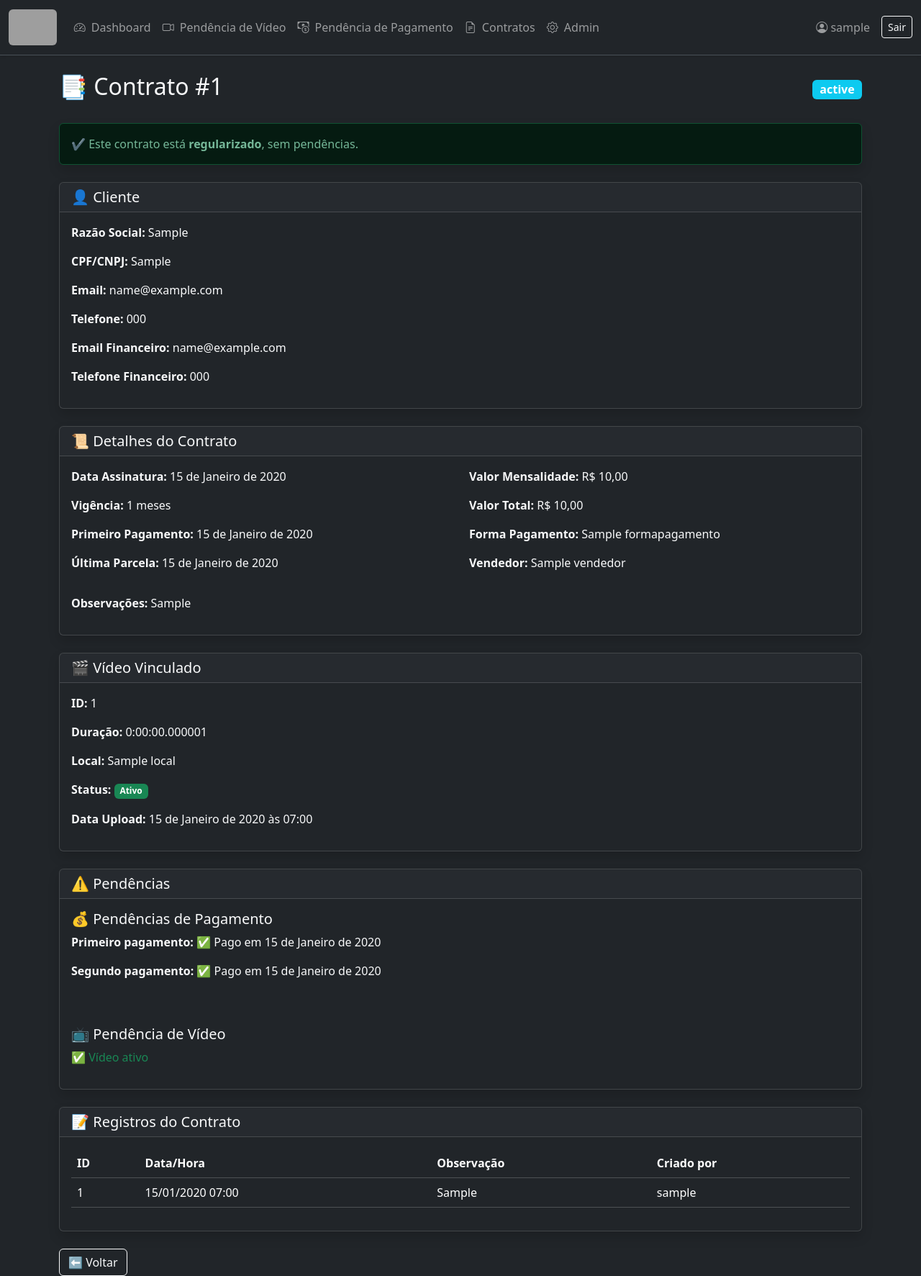
After one commit to ninocsta/Innovaled, a Django app: page /contrato/1/ in a window 1280 px wide. The commit adds this page. Shown: the whole page at 72% size. Run offline with Django 5.2, Linux system fonts and the light colour scheme; a user stored in the database is signed in; tables that the repository leaves empty hold one stand-in row (values such as "Sample post"); grey boxes are pictures that could not be loaded.

Commit message:
novos ajustes

```diff
--- a/app/templates/base.html
+++ b/app/templates/base.html
@@ -1,22 +1,70 @@
 <!DOCTYPE html>
 <html lang="pt-br" id="htmlElement" data-bs-theme="dark">
-
 <head>
   {% load static %}
   <meta charset="UTF-8">
   <meta name="viewport" content="width=device-width, initial-scale=1.0">
-  <title>{% block title %} {% endblock %}</title>
-  <link href="https://cdn.jsdelivr.net/npm/bootstrap@5.3.8/dist/css/bootstrap.min.css" rel="stylesheet" integrity="sha384-sRIl4kxILFvY47J16cr9ZwB07vP4J8+LH7qKQnuqkuIAvNWLzeN8tE5YBujZqJLB" crossorigin="anonymous">
+  <title>{% block title %}{% endblock %}</title>
+  <link href="https://cdn.jsdelivr.net/npm/bootstrap@5.3.8/dist/css/bootstrap.min.css" rel="stylesheet"
+    integrity="sha384-sRIl4kxILFvY47J16cr9ZwB07vP4J8+LH7qKQnuqkuIAvNWLzeN8tE5YBujZqJLB" crossorigin="anonymous">
+  <link rel="stylesheet" href="https://cdn.jsdelivr.net/npm/bootstrap-icons@1.13.1/font/bootstrap-icons.min.css">
 </head>
+<body>
+  <!-- Navbar -->
+  <nav class="navbar navbar-expand-lg navbar-dark bg-dark border-bottom shadow-sm ">
+    <div class="container-fluid">
+      <!-- Logo / Nome do sistema -->
+      <a class="navbar-brand d-flex align-items-center" href="{% url 'home' %}">
+        <img src="{% static 'logo.jpg' %}" alt="Logo Innova LED" class="img-fluid rounded" style="max-width: 150px; max-height: 50px;">
+      </a>
+      <!-- Botão responsivo -->
+      <button class="navbar-toggler" type="button" data-bs-toggle="collapse" data-bs-target="#navbarNav"
+        aria-controls="navbarNav" aria-expanded="false" aria-label="Alternar navegação">
+        <span class="navbar-toggler-icon"></span>
+      </button>
 
-<body>
-    <main>
+      <!-- Links -->
+      <div class="collapse navbar-collapse" id="navbarNav">
+        <ul class="navbar-nav me-auto mb-2 mb-lg-0">
+          <li class="nav-item">
+            <a class="nav-link" href="#"><i class="bi bi-speedometer2 me-1"></i> Dashboard</a>
+          </li>
+          <li class="nav-item">
+            <a class="nav-link" href="{% url 'pendencias_video' %}"><i class="bi bi-camera-video me-1"></i> Pendência de Vídeo</a>
+          </li>
+          <li class="nav-item">
+            <a class="nav-link" href="{% url 'pendencias_pagamento' %}"><i class="bi bi-cash-coin me-1"></i> Pendência de Pagamento</a>
+          </li>
+          <li class="nav-item">
+            <a class="nav-link" href="{% url 'contratos_list' %}"><i class="bi bi-file-earmark-text me-1"></i> Contratos</a>
+          </li>
+          <li class="nav-item">
+            <a class="nav-link" href="/admin/"><i class="bi bi-gear me-1"></i> Admin</a>
+          </li>
+        </ul>
+
+        <!-- Usuário logado -->
+        {% if user.is_authenticated %}
+          <span class="navbar-text me-3">
+            <i class="bi bi-person-circle"></i> {{ user.username }}
+          </span>
+          <a href="#" class="btn btn-outline-light btn-sm">Sair</a>
+        {% else %}
+          <a href="#" class="btn btn-outline-light btn-sm">Entrar</a>
+        {% endif %}
+      </div>
+    </div>
+  </nav>
+
+  <!-- Conteúdo principal -->
+  <main class="container-fluid mt-4">
     {% block content %}
     {% endblock %}
-    </main>
+  </main>
 
-
-    <script src="https://cdn.jsdelivr.net/npm/bootstrap@5.3.8/dist/js/bootstrap.bundle.min.js" integrity="sha384-FKyoEForCGlyvwx9Hj09JcYn3nv7wiPVlz7YYwJrWVcXK/BmnVDxM+D2scQbITxI" crossorigin="anonymous"></script>
+  <!-- Bootstrap JS -->
+  <script src="https://cdn.jsdelivr.net/npm/bootstrap@5.3.8/dist/js/bootstrap.bundle.min.js"
+    integrity="sha384-FKyoEForCGlyvwx9Hj09JcYn3nv7wiPVlz7YYwJrWVcXK/BmnVDxM+D2scQbITxI"
+    crossorigin="anonymous"></script>
 </body>
-
 </html>
--- a/app/urls.py
+++ b/app/urls.py
@@ -23,7 +23,6 @@ from django.urls import include
 urlpatterns = [
     path('admin/', admin.site.urls),
     path('', include('core.urls')),  # Include core app URLs
-
 ]
 urlpatterns += static(settings.MEDIA_URL, document_root=settings.MEDIA_ROOT)
 urlpatterns += static(settings.STATIC_URL, document_root=settings.STATIC_ROOT)
--- /dev/null
+++ b/core/templates/contrato_detail.html
@@ -0,0 +1,186 @@
+{% extends "base.html" %}
+
+{% block content %}
+<div class="container mt-4">
+
+    <!-- Cabeçalho -->
+    <div class="d-flex justify-content-between align-items-center mb-4">
+        <h2 class="text-light">
+            📑 Contrato #{{ contrato.id_contrato|default:"---" }}
+        </h2>
+        <span class="badge bg-info fs-6">{{ contrato.status.nome_status }}</span>
+    </div>
+    {% if contrato.primeiro_pagamento and video and not video.status %}
+<div class="alert alert-danger shadow mb-4" role="alert">
+    ⚠️ Este contrato possui <strong>pendência de vídeo</strong>.
+    O vídeo ainda não foi ativado após o primeiro pagamento.
+</div>
+{% elif not contrato.primeiro_pagamento or not contrato.segundo_pagamento %}
+<div class="alert alert-warning shadow mb-4" role="alert">
+    ⚠️ Este contrato possui <strong>pendência de pagamento</strong>.
+    Verifique as parcelas em aberto.
+</div>
+{% else %}
+<div class="alert alert-success shadow mb-4" role="alert">
+    ✔ Este contrato está <strong>regularizado</strong>, sem pendências.
+</div>
+{% endif %}
+
+
+    <!-- Informações do Cliente -->
+    <div class="card bg-dark text-light mb-4 shadow">
+        <div class="card-header">
+            <h5 class="mb-0">👤 Cliente</h5>
+        </div>
+        <div class="card-body">
+            <p><strong>Razão Social:</strong> {{ cliente.razao_social }}</p>
+            <p><strong>CPF/CNPJ:</strong> {{ cliente.cpf_cnpj }}</p>
+            <p><strong>Email:</strong> {{ cliente.email }}</p>
+            <p><strong>Telefone:</strong> {{ cliente.telefone|default:"-" }}</p>
+            <p><strong>Email Financeiro:</strong> {{ cliente.email_financeiro|default:"-" }}</p>
+            <p><strong>Telefone Financeiro:</strong> {{ cliente.telefone_financeiro|default:"-" }}</p>
+        </div>
+    </div>
+
+    <!-- Informações do Contrato -->
+    <div class="card bg-dark text-light mb-4 shadow">
+        <div class="card-header">
+            <h5 class="mb-0">📜 Detalhes do Contrato</h5>
+        </div>
+        <div class="card-body">
+            <div class="row">
+                <div class="col-md-6">
+                    <p><strong>Data Assinatura:</strong> {{ contrato.data_assinatura }}</p>
+                    <p><strong>Vigência:</strong> {{ contrato.vigencia_meses }} meses</p>
+                    <p><strong>Primeiro Pagamento:</strong> {{ contrato.primeiro_pagamento|default:"-" }}</p>
+                    <p><strong>Última Parcela:</strong> {{ contrato.data_ultima_parcela|default:"-" }}</p>
+                </div>
+                <div class="col-md-6">
+                    <p><strong>Valor Mensalidade:</strong> R$ {{ contrato.valor_mensalidade }}</p>
+                    <p><strong>Valor Total:</strong> R$ {{ contrato.valor_total|default:"-" }}</p>
+                    <p><strong>Forma Pagamento:</strong> {{ contrato.forma_pagamento|default:"-" }}</p>
+                    <p><strong>Vendedor:</strong> {{ contrato.vendedor|default:"-" }}</p>
+                </div>
+            </div>
+            <p class="mt-3"><strong>Observações:</strong> {{ contrato.observacoes|default:"Nenhuma" }}</p>
+        </div>
+    </div>
+
+    <!-- Vídeo vinculado -->
+    <div class="card bg-dark text-light mb-4 shadow">
+        <div class="card-header">
+            <h5 class="mb-0">🎬 Vídeo Vinculado</h5>
+        </div>
+        <div class="card-body">
+            {% if video %}
+                <p><strong>ID:</strong> {{ video.id }}</p>
+                <p><strong>Duração:</strong> {{ video.tempo_video }}</p>
+                <p><strong>Local:</strong> {{ video.local }}</p>
+                <p><strong>Status:</strong>
+                    {% if video.status %}
+                        <span class="badge bg-success">Ativo</span>
+                    {% else %}
+                        <span class="badge bg-secondary">Inativo</span>
+                    {% endif %}
+                </p>
+                <p><strong>Data Upload:</strong> {{ video.data_subiu }}</p>
+            {% else %}
+                <p class="text-muted">Nenhum vídeo vinculado.</p>
+            {% endif %}
+        </div>
+    </div>
+        <!-- Pendências -->
+    <div class="card bg-dark text-light mb-4 shadow">
+        <div class="card-header">
+            <h5 class="mb-0">⚠️ Pendências</h5>
+        </div>
+        <div class="card-body">
+    <h5 class="card-title">💰 Pendências de Pagamento</h5>
+
+    <p>
+        <strong>Primeiro pagamento:</strong>
+        {% if contrato.primeiro_pagamento %}
+            ✅ Pago em {{ contrato.primeiro_pagamento }}
+        {% else %}
+            <span class="text-danger">🚨 Pendente</span>
+            <form method="post" action="{% url 'marcar_pagamento' contrato.id_contrato 1 %}" class="d-flex mt-2">
+                {% csrf_token %}
+                <input type="hidden" name="from_detail" value="1">
+                <input type="date" name="data_pagamento" class="form-control form-control-sm me-2">
+                <button type="submit" class="btn btn-sm btn-success">Marcar Pago</button>
+            </form>
+        {% endif %}
+    </p>
+
+    <p>
+        <strong>Segundo pagamento:</strong>
+        {% if contrato.segundo_pagamento %}
+            ✅ Pago em {{ contrato.segundo_pagamento }}
+        {% else %}
+            <span class="text-danger">🚨 Pendente</span>
+            <form method="post" action="{% url 'marcar_pagamento' contrato.id_contrato 2 %}" class="d-flex mt-2">
+                {% csrf_token %}
+                <input type="hidden" name="from_detail" value="1">
+                <input type="date" name="data_pagamento" class="form-control form-control-sm me-2">
+                <button type="submit" class="btn btn-sm btn-success">Marcar Pago</button>
+            </form>
+        {% endif %}
+    </p>
+</div>
+
+<div class="card-body mt-3">
+    <h5 class="card-title">📺 Pendência de Vídeo</h5>
+    {% if contrato.primeiro_pagamento and contrato.video and not contrato.video.status %}
+        <p class="text-danger">🚨 Vídeo OFF</p>
+        <form method="post" action="{% url 'ativar_video' contrato.id_contrato %}">
+            {% csrf_token %}
+            <input type="hidden" name="from_detail" value="1">
+            <button type="submit" class="btn btn-success">✅ Ativar Vídeo</button>
+        </form>
+    {% elif contrato.primeiro_pagamento and contrato.video and contrato.video.status %}
+        <p class="text-success">✅ Vídeo ativo</p>
+    {% else %}
+        <p class="text-secondary">Sem pendência de vídeo</p>
+    {% endif %}
+</div>
+
+    </div>
+
+
+    <!-- Registros vinculados -->
+    <div class="card bg-dark text-light mb-4 shadow">
+        <div class="card-header">
+            <h5 class="mb-0">📝 Registros do Contrato</h5>
+        </div>
+        <div class="card-body">
+            {% if registros %}
+                <table class="table table-dark table-hover align-middle">
+                    <thead>
+                        <tr>
+                            <th>ID</th>
+                            <th>Data/Hora</th>
+                            <th>Observação</th>
+                            <th>Criado por</th>
+                        </tr>
+                    </thead>
+                    <tbody>
+                        {% for reg in registros %}
+                            <tr>
+                                <td>{{ reg.id }}</td>
+                                <td>{{ reg.data_hora|date:"d/m/Y H:i" }}</td>
+                                <td>{{ reg.observacao|default:"-" }}</td>
+                                <td>{{ reg.created_by|default:"-" }}</td>
+                            </tr>
+                        {% endfor %}
+                    </tbody>
+                </table>
+            {% else %}
+                <p class="text-muted">Nenhum registro encontrado.</p>
+            {% endif %}
+        </div>
+    </div>
+
+    <!-- Botão voltar -->
+    <a href="{% url 'contratos_list' %}" class="btn btn-outline-light">⬅ Voltar</a>
+</div>
+{% endblock %}
--- a/core/templates/contratos.html
+++ b/core/templates/contratos.html
@@ -37,7 +37,7 @@
             <tbody>
                 {% for contrato in page_obj %}
                 <tr>
-                    <td>{{ contrato.id_contrato }}</td>
+                    <td>{{ contrato.id_contrato }} <a href="{% url 'contrato_detail' contrato.pk %}"><i class="bi bi-search text-light me-2"></i></a></td>
                     <td>{{ contrato.cliente.razao_social }}</td>
                     <td>{{ contrato.cliente.cpf_cnpj }}</td>
                     <td>{{ contrato.vendedor.nome }}</td>
--- a/core/urls.py
+++ b/core/urls.py
@@ -3,6 +3,15 @@ from . import views
 
 urlpatterns = [
     path("contratos/novo/", views.contrato_create, name="contrato_create"),
-    path("contratos/", views.contrato_list, name="contratos_list"),  # já existia
-    path('', views.contrato_list, name='home'),  # Nova rota para a página inicial
+    path("contratos/", views.contrato_list, name="contratos_list"),
+    path("contrato/<int:pk>/", views.contrato_detail, name="contrato_detail"),
+    path("", views.contrato_list, name="home"),
+
+    # Pendências globais
+    path("pendencias/video/", views.pendencias_video, name="pendencias_video"),
+    path("pendencias/pagamento/", views.pendencias_pagamento, name="pendencias_pagamento"),
+
+    # Ações
+    path("contrato/<int:contrato_id>/ativar_video/", views.ativar_video, name="ativar_video"),
+    path("contrato/<int:contrato_id>/marcar_pagamento/<int:parcela>/", views.marcar_pagamento, name="marcar_pagamento"),
 ]
--- a/core/views.py
+++ b/core/views.py
@@ -1,12 +1,13 @@
 from django.shortcuts import render
 from django.core.paginator import Paginator
 from .models import Contrato, Vendedor, Local, Cliente, StatusContrato
-from .forms import ClienteForm, ContratoForm, VideoForm
+from .forms import ClienteForm, ContratoForm, VideoForm, PagamentoForm
 from django.contrib import messages
 from django.shortcuts import redirect
 from dateutil.relativedelta import relativedelta
 from django.contrib.auth.decorators import login_required
 from django.utils import timezone
+from django.shortcuts import get_object_or_404
 
 
 @login_required
@@ -151,3 +152,81 @@ def contrato_create(request):
             "cliente_existente": cliente_existente,
         },
     )
+
+@login_required
+def contrato_detail(request, pk):
+    contrato = get_object_or_404(Contrato, pk=pk)
+    cliente = contrato.cliente
+    video = contrato.video
+    registros = contrato.registro_set.all().order_by("-data_hora")  # histórico de registros
+
+    return render(
+        request,
+        "contrato_detail.html",
+        {
+            "contrato": contrato,
+            "cliente": cliente,
+            "video": video,
+            "registros": registros,
+        },
+    )
+
+
+# Tela de pendências de vídeo
+def pendencias_video(request):
+    contratos = Contrato.objects.filter(
+        primeiro_pagamento__isnull=False,
+        video__status=False
+    ).select_related("cliente", "video")
+    return render(request, "pendencias_video.html", {"contratos": contratos})
+
+
+# Tela de pendências de pagamento
+def pendencias_pagamento(request):
+    contratos = Contrato.objects.filter(
+        # pelo menos uma parcela pendente
+    ).select_related("cliente", "video")
+    pendentes = []
+    for c in contratos:
+        if not c.primeiro_pagamento or not c.segundo_pagamento:
+            pendentes.append(c)
+    return render(request, "pendencias_pagamento.html", {"contratos": pendentes})
+
+
+def marcar_pagamento(request, contrato_id, parcela):
+    contrato = get_object_or_404(Contrato, pk=contrato_id)
+
+    if request.method == "POST":
+        data = request.POST.get("data_pagamento")
+        if data:
+            data_pagto = data  # string YYYY-MM-DD
+        else:
+            data_pagto = timezone.now().date()
+
+        if parcela == 1:
+            contrato.primeiro_pagamento = data_pagto
+            contrato.save()
+            messages.success(request, f"Primeiro pagamento do contrato {contrato.id_contrato:05d} registrado em {data_pagto}.")
+        elif parcela == 2:
+            contrato.segundo_pagamento = data_pagto
+            contrato.save()
+            messages.success(request, f"Segundo pagamento do contrato {contrato.id_contrato:05d} registrado em {data_pagto}.")
+
+        # Decide se volta para lista de pendências ou detail
+        if "from_detail" in request.POST:
+            return redirect("contrato_detail", contrato_id=contrato.id_contrato)
+        return redirect("pendencias_pagamento")
+
+    # Se não for POST, redireciona
+    return redirect("pendencias_pagamento")
+
+
+def ativar_video(request, contrato_id):
+    contrato = get_object_or_404(Contrato, pk=contrato_id)
+    if contrato.video:
+        contrato.video.status = True
+        contrato.video.save()
+        messages.success(request, f"Vídeo do contrato {contrato.id_contrato:05d} ativado com sucesso!")
+    if request.POST.get("from_detail"):
+        return redirect("contrato_detail", contrato_id=contrato.id_contrato)
+    return redirect("pendencias_video")
```
Also changed, not shown: app/settings.py (+16 -1 lines), core/forms.py (+10 -0 lines), core/templates/pendencias_pagamento.html (added, +52 -0 lines), core/templates/pendencias_video.html (added, +28 -0 lines), core/migrations/0002_alter_contrato_options_and_more.py (added), 1 other file.
